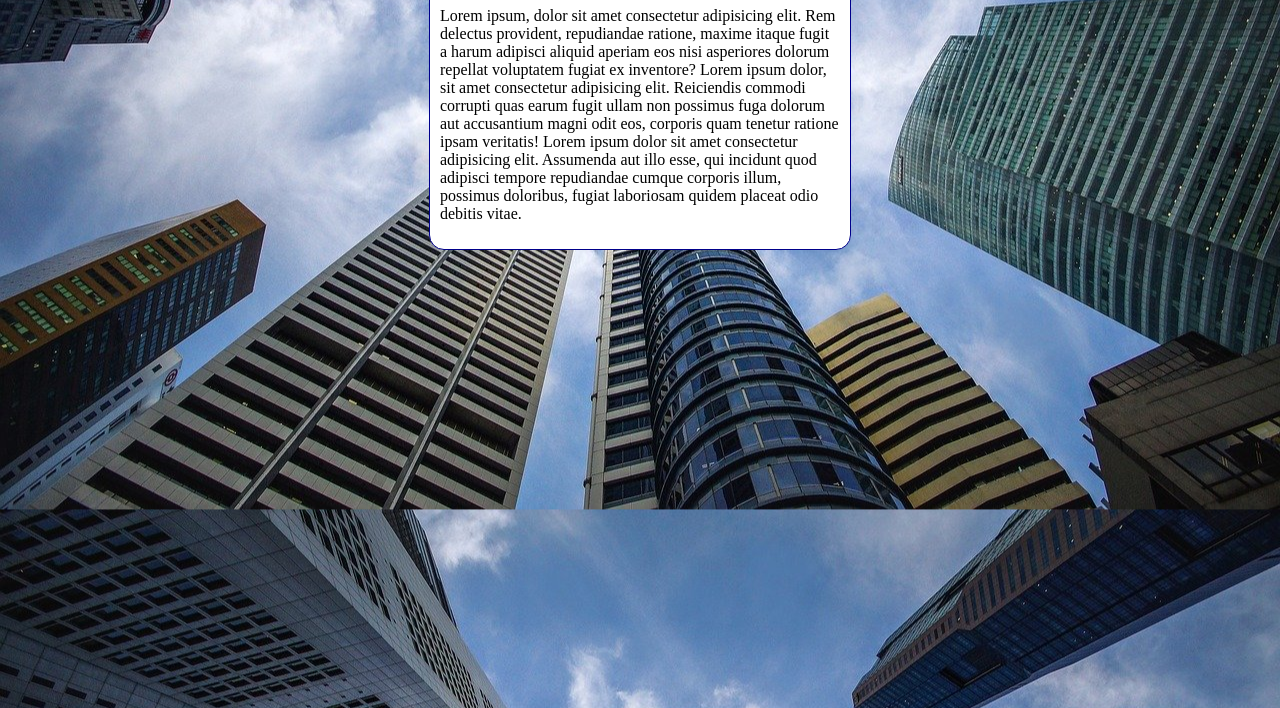
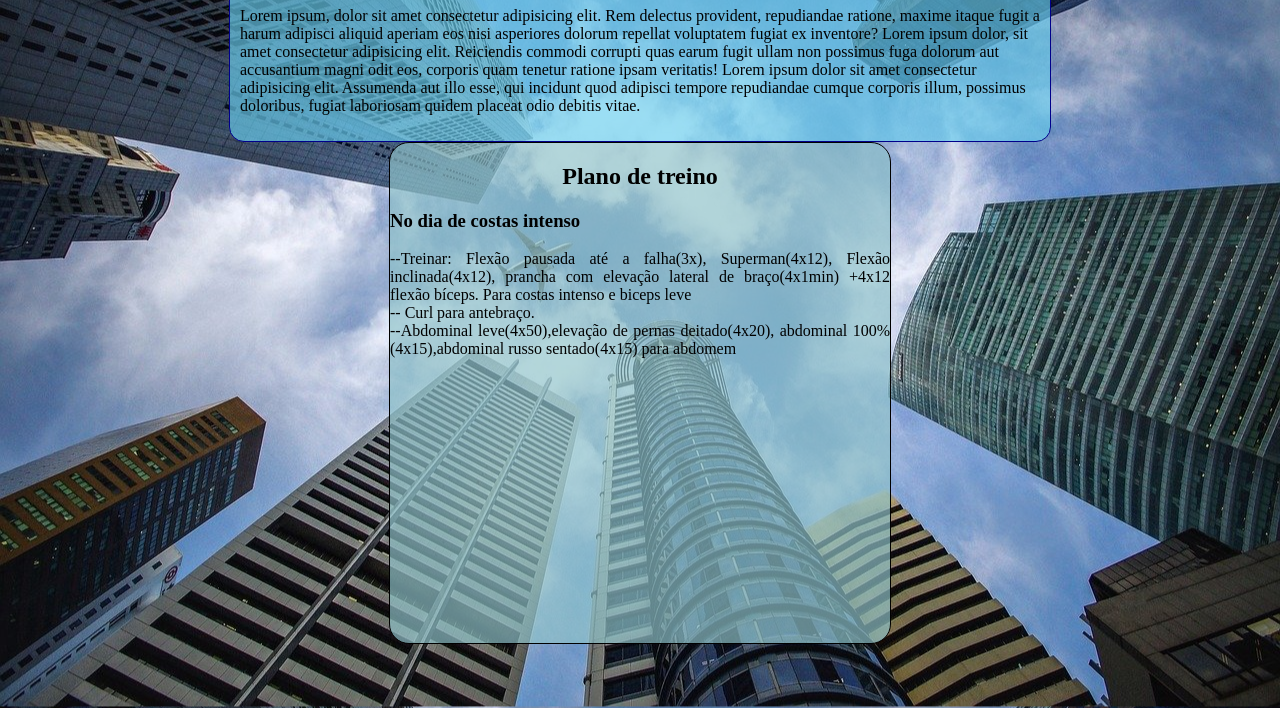
Before and after one commit to Menephyl/html-css, a plain HTML site: page exercicios/modulo-3/ex022-apostila/fundo006.html in a window 1280 px wide. Shown: the part 92-800 px from the top of the page. Drawn offline with Linux system fonts and the light colour scheme.

Commit message:
ADIÇÃO PESSOAL DE ASIDE
fora do exercício, pratiquei um aside com o plano pessoal de treino de 1 dia de superiores ( fora treino de ombro, mesclando aprendizados)

```diff
--- a/exercicios/modulo-3/ex022-apostila/fundo006.html
+++ b/exercicios/modulo-3/ex022-apostila/fundo006.html
@@ -14,12 +14,21 @@
             background-size: auto;
         }
         main{
-            background-color: white;
-            width: 400px;
+            background-color: rgba(105, 205, 239, 0.663);
+            width: 800px;
             padding: 10px;
             margin: auto;
             border: 1px solid darkblue;
             border-radius: 15px;
+        }
+        aside{
+            background-color: rgba(144, 195, 203, 0.678);
+            height: 500px;
+            width: 500px;
+            margin: auto;
+            text-align: justify;
+            border: 1px solid black;
+            border-radius: 20px;
         }
     </style>
 </head>
@@ -29,5 +38,18 @@
         <h1>Teste de imagem de fundo</h1>
     <p>Lorem ipsum, dolor sit amet consectetur adipisicing elit. Rem delectus provident, repudiandae ratione, maxime itaque fugit a harum adipisci aliquid aperiam eos nisi asperiores dolorum repellat voluptatem fugiat ex inventore?  Lorem ipsum dolor, sit amet consectetur adipisicing elit. Reiciendis commodi corrupti quas earum fugit ullam non possimus fuga dolorum aut accusantium magni odit eos, corporis quam tenetur ratione ipsam veritatis! Lorem ipsum dolor sit amet consectetur adipisicing elit. Assumenda aut illo esse, qui incidunt quod adipisci tempore repudiandae cumque corporis illum, possimus doloribus, fugiat laboriosam quidem placeat odio debitis vitae.</p>
     </main>
+    <aside>
+        <h1 style="text-align: center;
+        center">Plano de treino </h1>
+        <h3> No dia de costas intenso</h3><p style="text-align: justify-content;" >--Treinar: Flexão pausada até a falha(3x), Superman(4x12), Flexão inclinada(4x12), prancha com elevação lateral de braço(4x1min) +4x12 flexão bíceps.
+        Para costas intenso e biceps leve
+        <br>
+        -- Curl para antebraço.
+        <br>
+        --Abdominal leve(4x50),elevação de pernas deitado(4x20),
+        abdominal 100%(4x15),abdominal  russo sentado(4x15) para abdomem
+        </p>
+
+    </aside>
 </body>
 </html>
```
